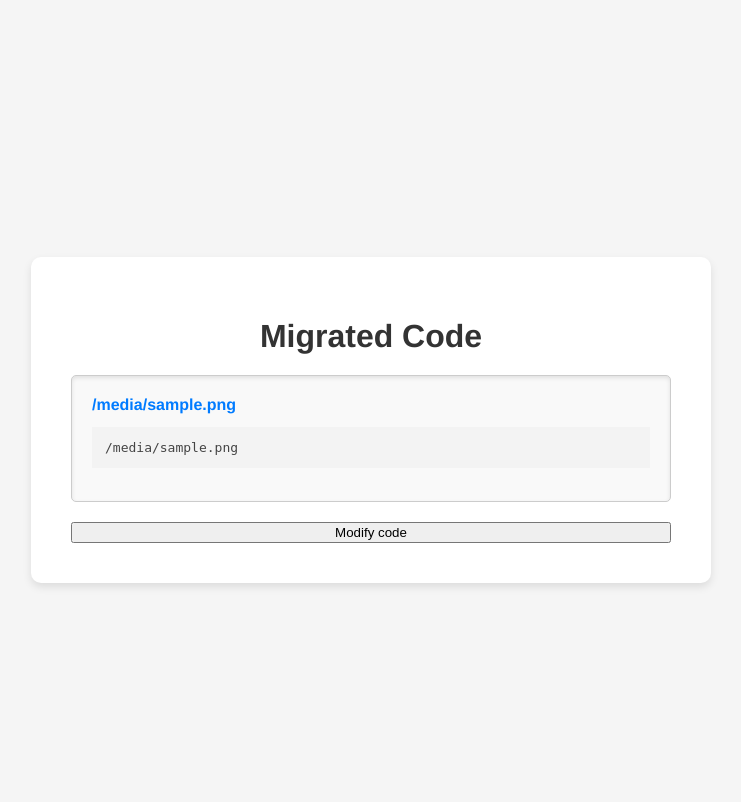
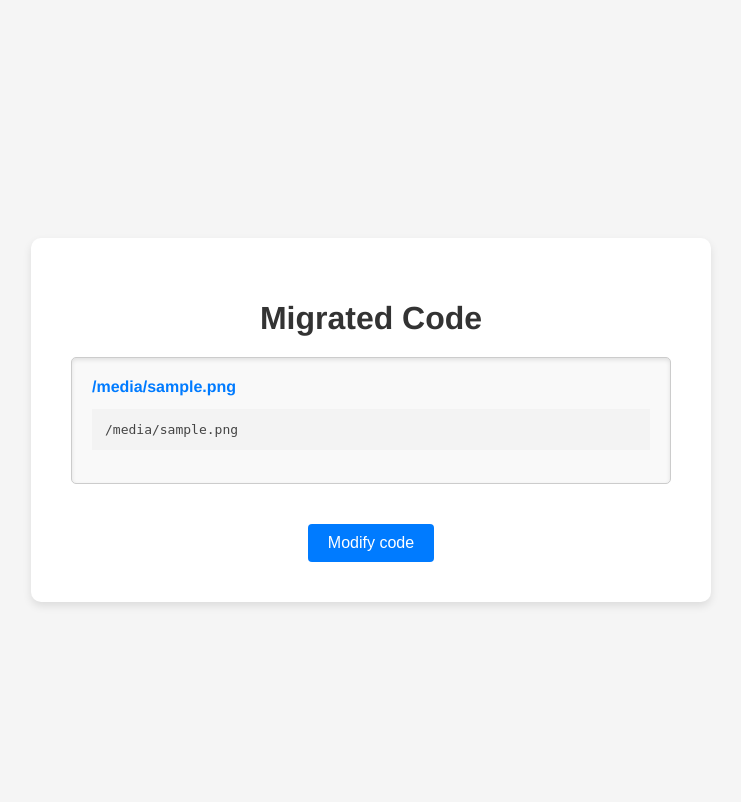
Before and after one commit to timofey256/automigration, a Flask app: template migrator/src/templates/fifth.html in a window 1280 px wide. Shown: the top 802 px of the page, without its empty margins (269-1010 px from the left). Run offline with Flask 3, Linux system fonts and the light colour scheme; the template is opened without the code that fills it: most values are stand-ins (such as "Sample title", 1, 10 or a date in 2020); parts of the project's set-up code (start-up, migrations or seed data) failed here and were passed over; some libraries are stand-ins or nearby versions.

Commit message:
Final version

```diff
--- a/migrator/src/agents.py
+++ b/migrator/src/agents.py
@@ -60,6 +60,10 @@ class Agents:
         return self.migrated_code
 
     def regenerate_migrated_code(self, prompt):
+        print("---")
+        print(f"{self.migrated_code}")
+        print(f"{prompt}")
+        print("---")
         self.migrated_code = self.programmer.modify_code(self.migrated_code, prompt)
         print("="*30)
         print("="*30)
--- a/migrator/src/server.py
+++ b/migrator/src/server.py
@@ -71,8 +71,8 @@ def regenerate_migration_plan():
 def regenerate_migrated_code():
     data = request.get_json()
     prompt = data.get('prompt', 'Default prompt')
-    migration_plan_markdown = agents_singleton.regenerate_migrated_code(prompt)
-    return render_template('fifth.html', files_dict=migration_plan_markdown)
+    files_dict = agents_singleton.regenerate_migrated_code(prompt)
+    return jsonify({'content': files_dict})
 
 @app.route('/generate_tests')
 def generate_tests():
--- a/migrator/src/templates/fifth.html
+++ b/migrator/src/templates/fifth.html
@@ -59,6 +59,25 @@
             /* Optional: Set a max height for content boxes */
         }
 
+        button {
+            background-color: #007BFF;
+            color: white;
+            padding: 10px 20px;
+            border: none;
+            border-radius: 4px;
+            cursor: pointer;
+            font-size: 16px;
+            align-self: center;
+            /* Center the button in the container */
+            margin-top: 20px;
+        }
+
+        button:hover {
+            background-color: #0056b3;
+        }
+
+
+
         @media (max-width: 768px) {
             .container {
                 width: 90%;
@@ -97,23 +116,40 @@
             })
                 .then(response => response.json())
                 .then(data => {
-                    updatePageContent(data.migration_plan_markdown);
+                    console.log(data.content)
+                    updateFileContainers(data.content);
                 })
                 .catch(error => {
                     console.error('Error:', error);
                 });
         }
 
-        function updatePageContent(markdownContent) {
-            // Find the container where the migrated code will be displayed
+        function updateFileContainers(filesDict) {
             const container = document.querySelector('.container');
-            // Assuming you want to replace the entire container's content:
-            // This is a simple example; adjust according to your actual layout and needs
-            container.innerHTML = `<h1 style="text-align:center; margin-bottom:20px;">Migrated Code</h1>` + markdownContent;
-            // Re-apply syntax highlighting
-            document.querySelectorAll('pre.file-content code').forEach((block) => {
-                hljs.highlightBlock(block);
-            });
+            // Remove existing file containers
+            document.querySelectorAll('.file-container').forEach(el => el.remove());
+
+            // Create new file containers for each file in the dictionary
+            for (const [fileName, fileContent] of Object.entries(filesDict)) {
+                const fileContainer = document.createElement('div');
+                fileContainer.className = 'file-container';
+
+                const fileNameDiv = document.createElement('div');
+                fileNameDiv.className = 'file-name';
+                fileNameDiv.textContent = fileName;
+
+                const fileContentPre = document.createElement('pre');
+                fileContentPre.className = 'file-content';
+
+                const codeElement = document.createElement('code');
+                codeElement.textContent = fileContent;
+
+                fileContentPre.appendChild(codeElement);
+                fileContainer.appendChild(fileNameDiv);
+                fileContainer.appendChild(fileContentPre);
+
+                container.insertBefore(fileContainer, container.lastElementChild); // Insert before the button
+            }
         }
 
         document.addEventListener('DOMContentLoaded', (event) => {
```
